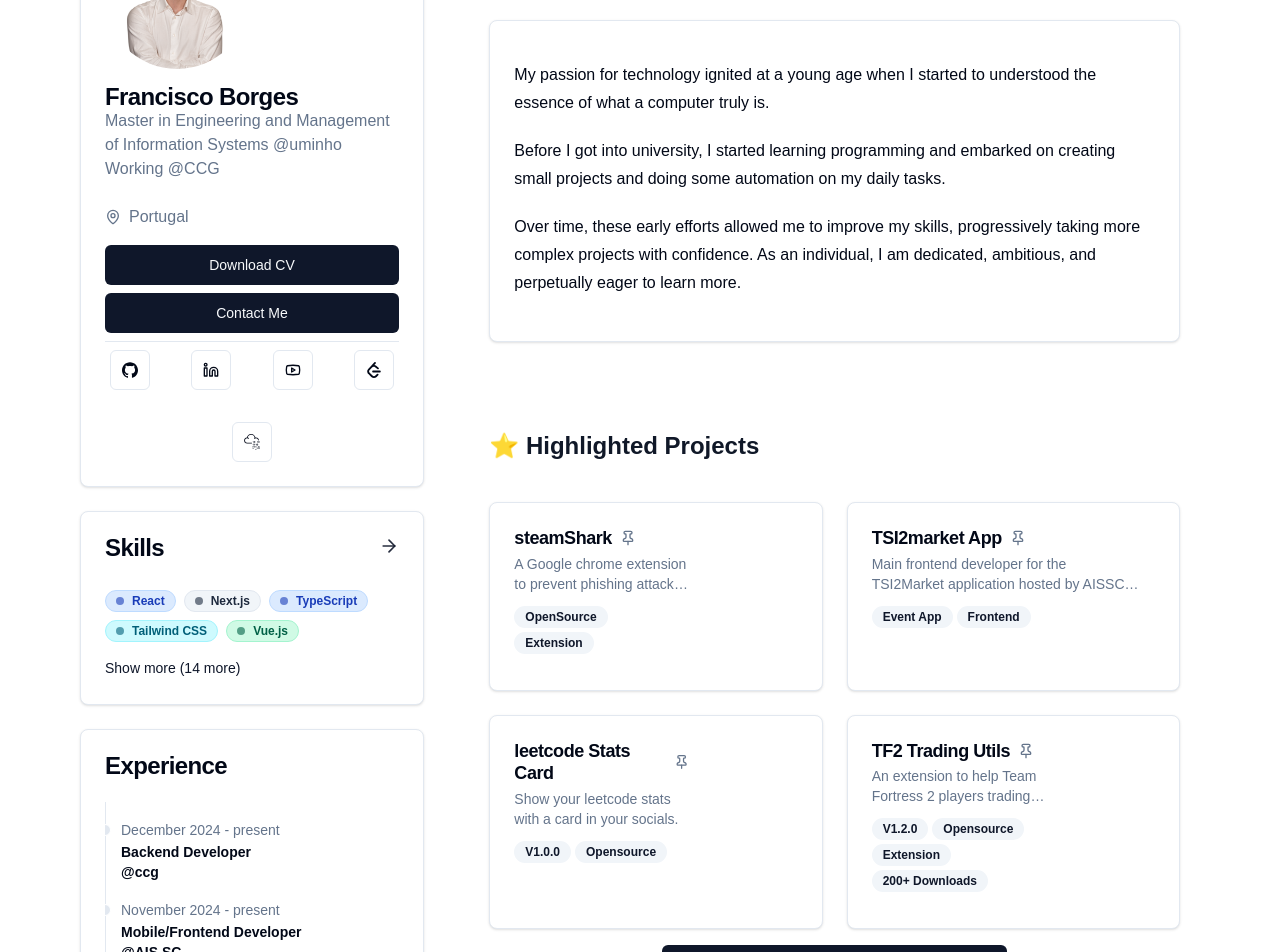
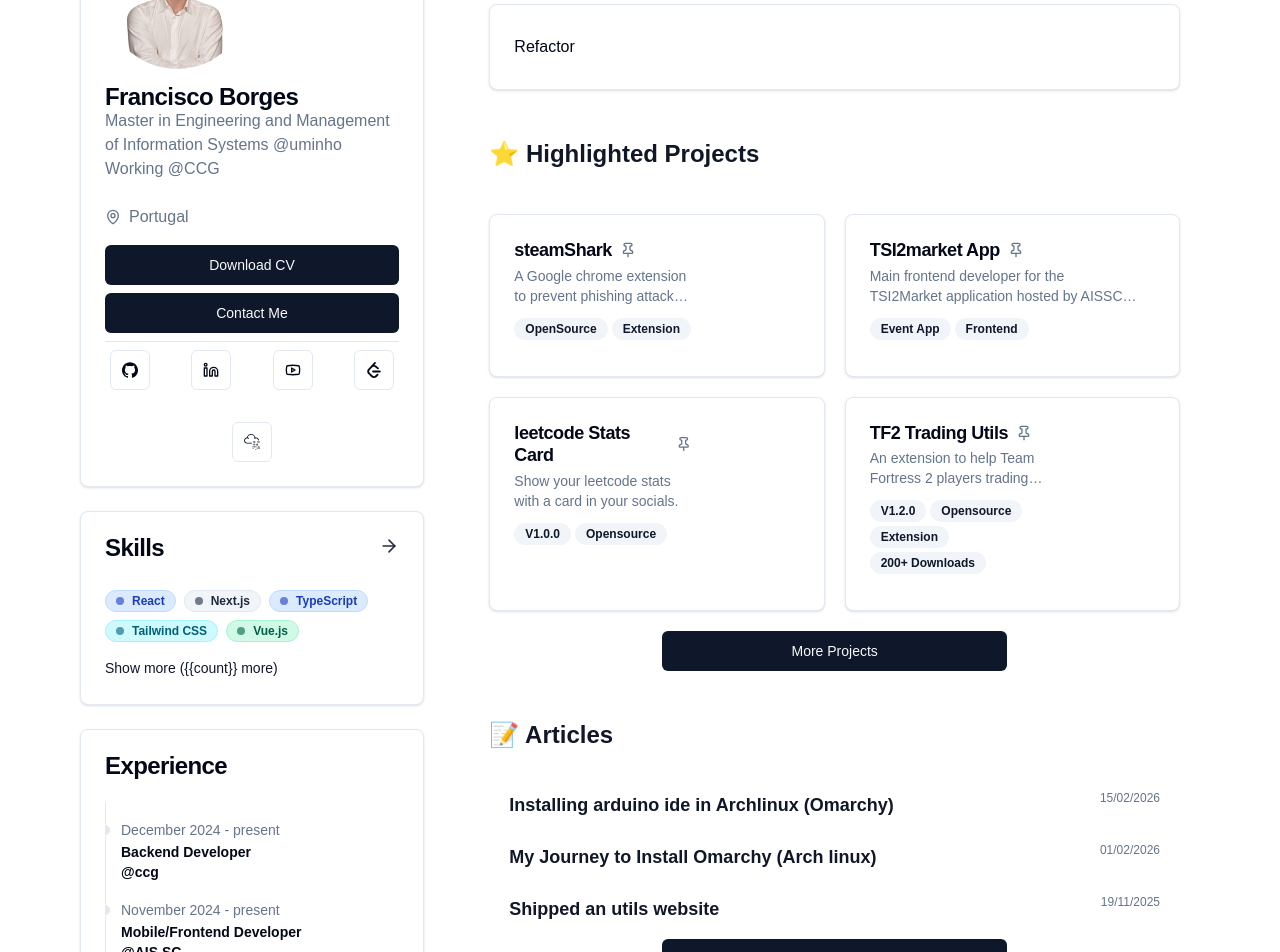
Before and after one commit to Franciscoborges2002/portfolio, a React (Vite) app: page / in a window 1280 px wide. Shown: the part 180-1132 px from the top of the page. Built offline with nearby package versions, Linux system fonts and the light colour scheme.

Commit message:
docs: add more i18n

```diff
--- a/src/components/InformationComponent.tsx
+++ b/src/components/InformationComponent.tsx
@@ -9,8 +9,10 @@
 import { SiLeetcode } from "react-icons/si";
 import { siGithub, siTryhackme } from "simple-icons";
 import { techCategories, colorMap } from "@/data/technologies";
+import { useTranslation } from "react-i18next";
 
 export function InformationComponent() {
+  const { t } = useTranslation();
   const allTechs = techCategories.flatMap((category) => category.technologies);
   const [showAll, setShowAll] = useState(false);
   const visibleTechs = showAll ? allTechs : allTechs.slice(0, 5);
@@ -30,7 +32,7 @@
             <div>
               <CardTitle>Francisco Borges</CardTitle>
               <p className="text-muted-foreground">
-                Master in Engineering and Management of Information Systems{" "}
+                {t("aside.role")}{" "}
                 <a
                   href="https://www.uminho.pt/PT"
                   target="_blank"
@@ -41,7 +43,7 @@
                 </a>
               </p>
               <p className="text-muted-foreground">
-                Working{" "}
+                {t("aside.working")}{" "}
                 <a
                   href="https://www.ccg.pt/"
                   target="_blank"
@@ -68,11 +70,13 @@
                 rel="noopener noreferrer"
                 download
               >
-                Download CV
+                {t("aside.downloadCV")}
               </a>
             </Button>
             <Button asChild className="w-full">
-              <a href="mailto:franciscomsborges2002@gmail.com">Contact Me</a>
+              <a href="mailto:franciscomsborges2002@gmail.com">
+                {t("aside.contactMe")}
+              </a>
             </Button>
 
             <Separator />
@@ -178,9 +182,7 @@
               className="mt-2 text-sm text-primary hover:text-primary/60 transition-all duration-200 cursor-pointer"
               onClick={() => setShowAll(!showAll)}
             >
-              {showAll
-                ? "Show less"
-                : `Show more (${allTechs.length - 5} more)`}
+              {showAll ? t("aside.showLess") : t("aside.showMore")}
             </button>
           )}
         </CardContent>
@@ -188,7 +190,7 @@
 
       <Card>
         <CardHeader>
-          <CardTitle>Experience</CardTitle>
+          <CardTitle>{t("aside.experience")}</CardTitle>
         </CardHeader>
         <CardContent className="space-y-2">
           <div className="relative pt-4">
@@ -266,7 +268,7 @@
 
       <Card>
         <CardHeader>
-          <CardTitle>Education</CardTitle>
+          <CardTitle>{t("aside.education")}</CardTitle>
         </CardHeader>
         <CardContent className="space-y-2">
           <div className="relative pt-4">
--- a/src/i18n/locales/pt.json
+++ b/src/i18n/locales/pt.json
@@ -74,7 +74,7 @@
     ]
   },
   "home": {
-    "readmeTitle": "🙋 README.md",
+    "readmeTitle": "🙋 Sobre Mim",
     "bio1": "A minha paixão pela tecnologia surgiu numa idade precoce, quando comecei a compreender a essência do que é verdadeiramente um computador.",
     "bio2": "Antes de entrar na universidade, comecei a aprender programação e a criar pequenos projetos, automatizando algumas tarefas do dia a dia.",
     "bio3": "Com o tempo, esses primeiros esforços permitiram-me melhorar as minhas competências, assumindo projetos progressivamente mais complexos com confiança. Como pessoa, sou dedicado, ambicioso e sempre com vontade de aprender mais.",
--- a/src/pages/ArticleDetailPage.tsx
+++ b/src/pages/ArticleDetailPage.tsx
@@ -27,7 +27,7 @@
   console.log(content);
 
   return (
-    <div className="min-h-screen bg-background">
+    <div className="min-h-screen px-5 bg-background">
       <main className="container mx-auto p-4 pt-2 pb-20 lg:px-20 flex flex-col gap-6">
         <div className="flex items-center justify-between">
           <Link to="/articles" className="flex items-center hover:underline">
--- a/src/pages/PortfolioPage.tsx
+++ b/src/pages/PortfolioPage.tsx
@@ -7,74 +7,72 @@
 
 import HighlightedProjectsCard from "@/components/HighlightedProjectsCard";
 import Technologies from "@/components/TechnologiesComponent";
+import { useTranslation } from "react-i18next";
 
 export default function PortfolioPage() {
+  const { t } = useTranslation();
   const featureProjects = projects.filter((project) => project.feature);
   const newestArticles = getNewestArticles();
 
   return (
     <div className="px-5 mx-auto pt-20">
-      <div className="space-y-10 prose dark:prose-invert max-w-none">
+      <div className="space-y-0 prose dark:prose-invert max-w-none">
         {/* README */}
-        <div className="flex flex-col gap-4">
-          <h2 className="text-2xl font-bold m-0">🙋 README.md</h2>
-          <Card>
-            <CardContent className="pt-5 space-y-2">
-              <p className="m-0">
-                My passion for technology ignited at a young age when I started
-                to understood the essence of what a computer truly is.
-              </p>
-              <p>
-                Before I got into university, I started learning programming and
-                embarked on creating small projects and doing some automation on
-                my daily tasks.
-              </p>
-              <p>
-                Over time, these early efforts allowed me to improve my skills,
-                progressively taking more complex projects with confidence. As
-                an individual, I am dedicated, ambitious, and perpetually eager
-                to learn more.
-              </p>
+        <div className="flex flex-col gap-0">
+          <h2 className="text-2xl font-bold m-0">{t("home.readmeTitle")}</h2>
+          <Card className="">
+            <CardContent className="pt-2 pb-2 space-y-2">
+              <p className="m-0">Refactor</p>
             </CardContent>
           </Card>
         </div>
 
         {/* HIGHLIGHTED PROJECTS */}
-        <div className="flex flex-col gap-4">
-          <h2 className="text-2xl font-bold m-0">⭐ Highlighted Projects</h2>
+        <div className="flex flex-col gap-5">
+          <h2 className="text-2xl font-bold m-0">
+            {t("home.highlightedProjects")}
+          </h2>
 
-          <div className="grid grid-cols-1 lg:grid-cols-2 gap-6 not-prose">
+          <div className="grid grid-cols-1 lg:grid-cols-2 gap-5 not-prose">
             {featureProjects.map((project, index) => (
               <HighlightedProjectsCard key={index} project={project} />
             ))}
           </div>
 
           <Link to="/projects#projects" className="flex flex-col">
-            <Button className="w-1/2 self-center">More Projects</Button>
+            <Button className="w-1/2 self-center cursor-pointer">
+              {t("home.moreProjects")}
+            </Button>
           </Link>
         </div>
 
         {/* ARTICLES */}
-        <div className="flex flex-col gap-4">
-          <h2 className="text-2xl font-bold m-0">📝 Articles</h2>
+        <div className="flex flex-col gap-2">
+          <h2 className="text-2xl font-bold m-0">{t("home.articlesTitle")}</h2>
 
+          <div className="flex flex-col gap-2">
             {newestArticles.map((article, i) => (
               <Link
                 to={`/articles/${article.slug}`}
                 key={i}
-              className="p-5 pb-1 rounded-xl transition-all duration-300 flex flex-col gap-2 no-underline hover:bg-muted/30"
+                className="rounded-xl transition-all duration-300 flex flex-col gap-2 no-underline hover:bg-muted/30"
               >
-              <div className="flex flex-row items-center justify-between mb-4">
-                <h2 className="text-lg m-0 no-underline">{article.title}</h2>
+                <div className="flex flex-row items-center justify-between px-5">
+                  <h2 className="text-lg no-underline p-0 mt-2 mb-2">
+                    {article.title}
+                  </h2>
                   <p className="text-xs text-muted-foreground m-0">
                     {article.date}
                   </p>
                 </div>
               </Link>
             ))}
+          </div>
 
           <Link to="/articles#articles" className="flex flex-col">
-            <Button className="w-1/2 self-center">More Articles</Button>
+            <Button className="w-1/2 self-center cursor-pointer">
+              {t("home.moreArticles")}
+            </Button>
           </Link>
         </div>
 
```
Lines whose indentation alone changed are shown as unchanged.
